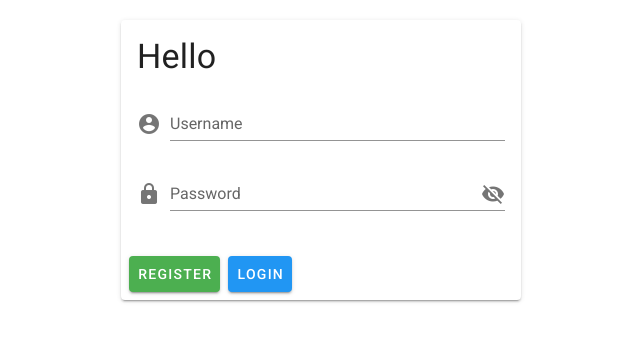
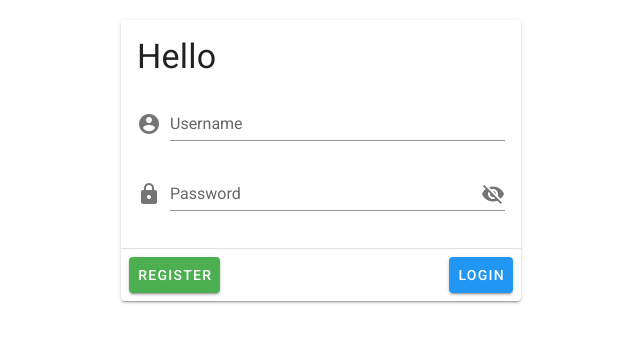
Before and after one commit to braden-w-tutorials/learn-vuetify-with-vue-mastery, a Vue app: page / in a window 1280 px wide. Shown: the top 342 px of the page, without its empty margins (319-959 px from the left). Built offline with nearby package versions, Linux system fonts and the light colour scheme.

Commit message:
Added divider and spacer

```diff
--- a/src/App.vue
+++ b/src/App.vue
@@ -16,8 +16,10 @@
           ></v-text-field>
         </v-form>
       </v-card-text>
+      <v-divider></v-divider>
       <v-card-actions>
         <v-btn color="success">Register</v-btn>
+        <v-spacer></v-spacer>
         <v-btn color="info">Login</v-btn>
       </v-card-actions>
     </v-card>
```
